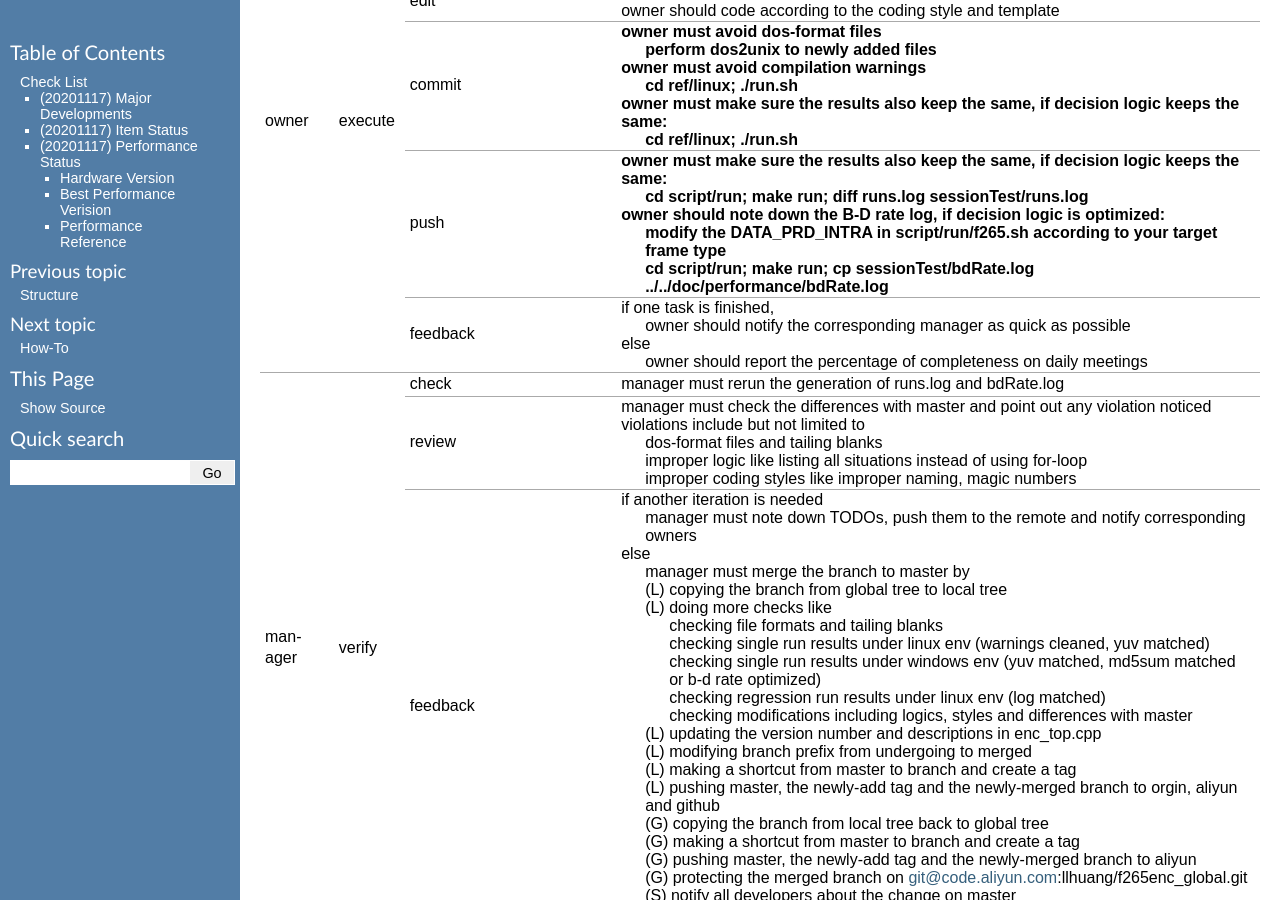
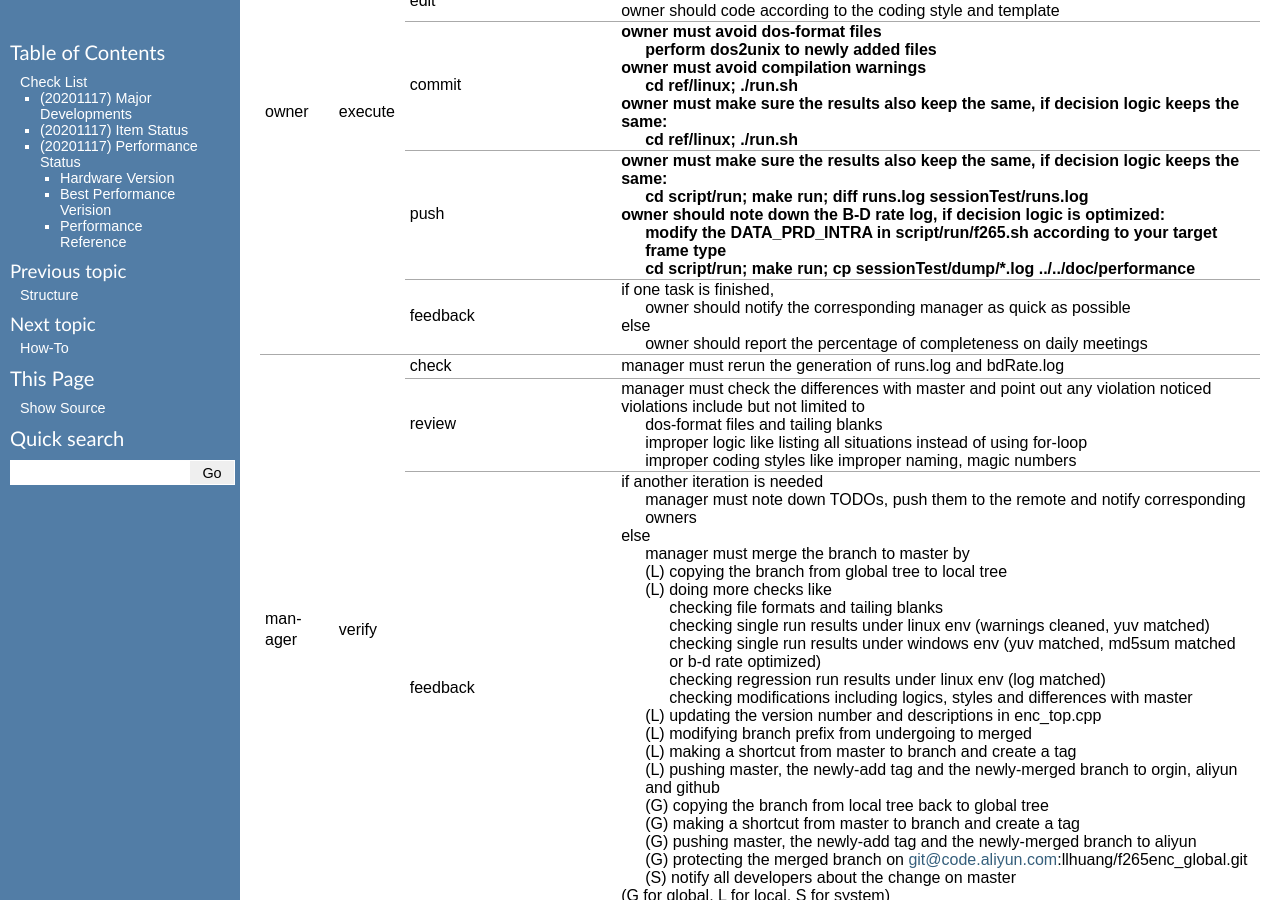
Before and after one commit to iamhll/f265enc_doc, a Sphinx documentation site: the page built from source/check_list/main.rst, in a window 1280 px wide and 900 px high, scrolled down 408 px. Built offline with Sphinx 7.4.7, drawn with Linux system fonts in a browser that asks for light colours.

Commit message:
[MINOR] [UPDATE] 1. check list    a. updated

```diff
--- a/source/check_list/main.rst
+++ b/source/check_list/main.rst
@@ -47,7 +47,7 @@ Check List
     |         |           |                                             | |   **cd script/run; make run; diff runs.log sessionTest/runs.log**                                       |
     |         |           |                                             | | **owner should note down the B-D rate log, if decision logic is optimized:**                            |
     |         |           |                                             | |   **modify the DATA_PRD_INTRA in script/run/f265.sh according to your target frame type**               |
-    |         |           |                                             | |   **cd script/run; make run; cp sessionTest/bdRate.log ../../doc/performance/bdRate.log**               |
+    |         |           |                                             | |   **cd script/run; make run; cp sessionTest/dump/*.log ../../doc/performance**                          |
     |         |           +---------------------------------------------+-----------------------------------------------------------------------------------------------------------+
     |         |           | feedback                                    | | if one task is finished,                                                                                |
     |         |           |                                             | |   owner should notify the corresponding manager as quick as possible                                    |
```
